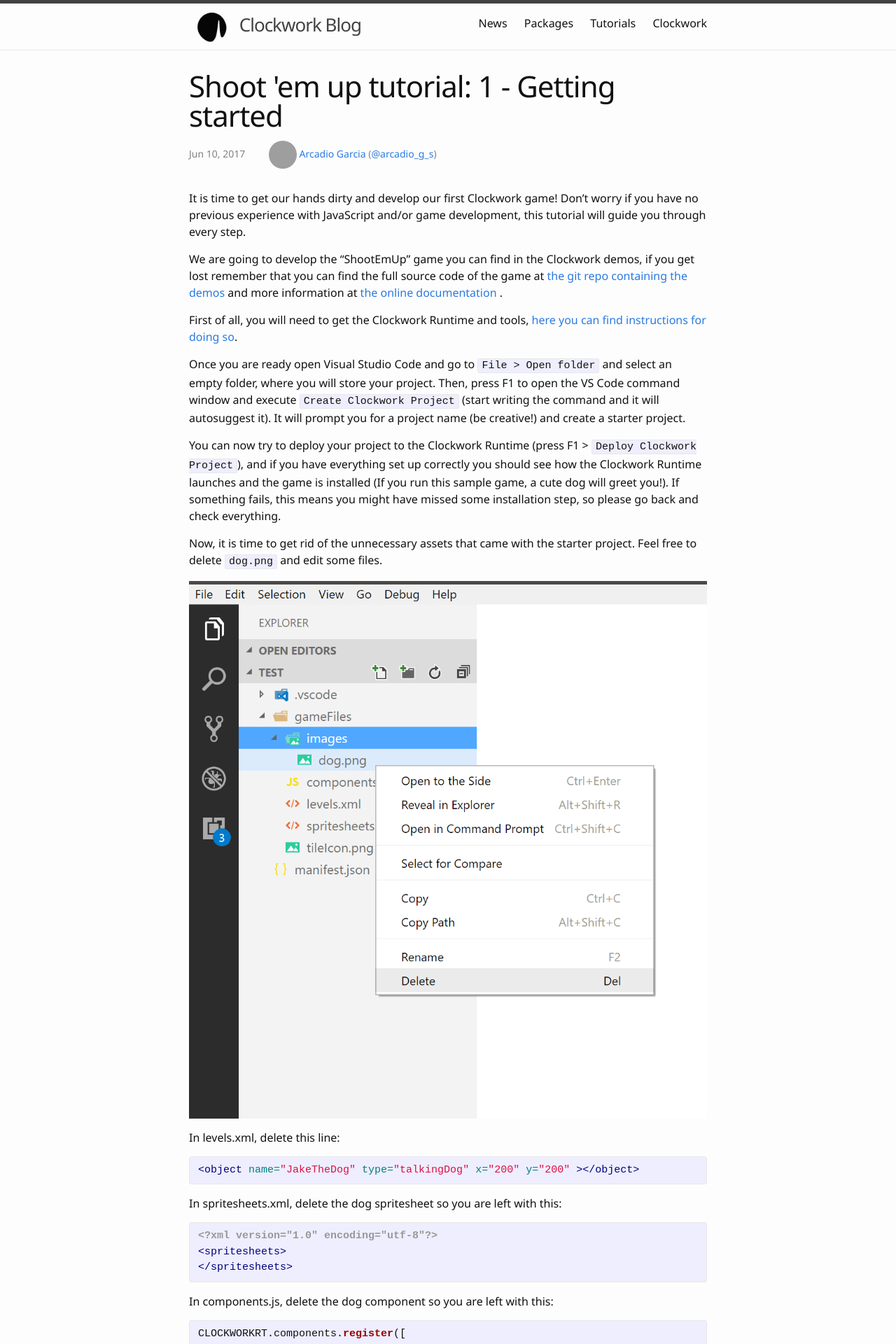
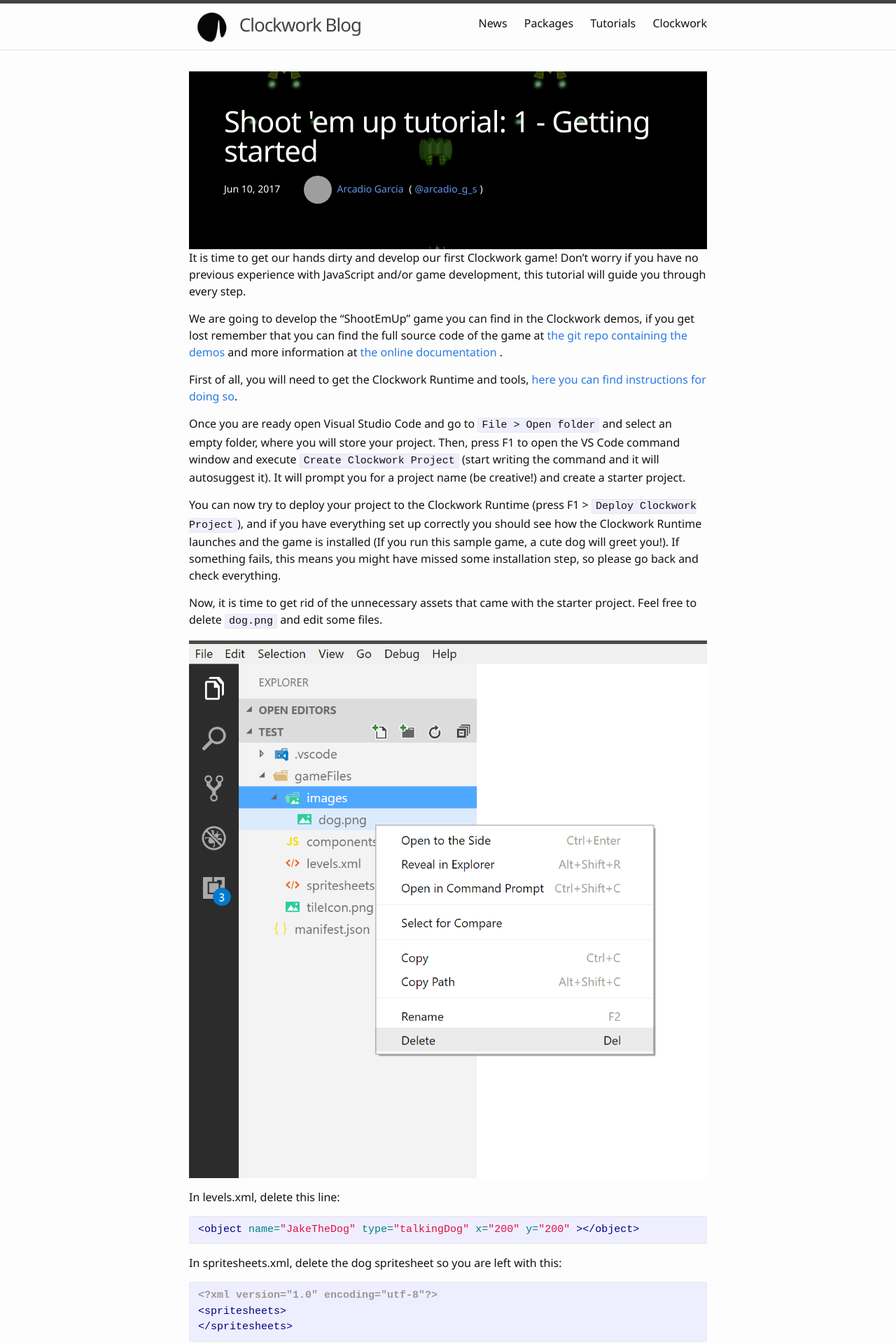
Before and after one commit to ClockworkDev/ClockworkBlog, a Jekyll site: the page built from _posts/2017-6-10-shootemup1.md, in a window 1280 px wide. Shown: the top 1920 px of the page at 70% size. Built offline with Jekyll 4.4.1, drawn with Linux system fonts in a browser that asks for light colours; grey boxes are pictures that could not be loaded.

Commit message:
Keyboard package post

```diff
--- a/_layouts/post.html
+++ b/_layouts/post.html
@@ -4,12 +4,14 @@
 {% assign author = site.data.authors[page.author] %}
 <article class="post" itemscope itemtype="http://schema.org/BlogPosting">
 
-  <header class="post-header">
-    <h1 class="post-title" itemprop="name headline">{{ page.title }}</h1>
-    <p class="post-meta">
-      <time datetime="{{ page.date | date_to_xmlschema }}" itemprop="datePublished">{{ page.date | date: "%b %-d, %Y" }}</time>{% if page.author %}
-       <span itemprop="author" itemscope itemtype="http://schema.org/Person"><img src="{{ author.pic }}" style="height:40px;border-radius:20px;margin-left:30px;"/> <a href="{{ site.baseurl }}/authors#{{ author.name }}"><span itemprop="name">{{ author.name }}</span></a> (<a href="http://twitter.com/{{ author.twitter }}">@{{ author.twitter }}</a>)</span>{%
-      endif %}</p>
+  <header class="post-header-pretty" style="background-image:url('{{ site.baseurl }}{{ page.heropic }}');">
+    <div class="post-header-content">
+      <h1 class="post-title" itemprop="name headline">{{ page.title }}</h1>
+      <p class="post-meta">
+        <time datetime="{{ page.date | date_to_xmlschema }}" itemprop="datePublished">{{ page.date | date: "%b %-d, %Y" }}</time>{% if page.author %}
+        <span itemprop="author" itemscope itemtype="http://schema.org/Person"><img src="{{ author.pic }}" style="height:40px;border-radius:20px;margin-left:30px;"/> <a href="{{ site.baseurl }}/authors#{{ author.name }}"><span itemprop="name">{{ author.name }}</span></a>
+        (<a href="http://twitter.com/{{ author.twitter }}">@{{ author.twitter }}</a>)</span>{% endif %}</p>
+    </div>
   </header>
 
   <div class="post-content" itemprop="articleBody">
@@ -17,10 +19,8 @@
   </div>
 
   <div class="categories">
-    Tags:
-    {% for category in page.categories %}
-      <a href="{{ site.baseurl }}/tags#{{ category }}"> {{ category }} </a>
-    {% endfor %}
+    Tags: {% for category in page.categories %}
+    <a href="{{ site.baseurl }}/tags#{{ category }}"> {{ category }} </a> {% endfor %}
   </div>
 
 </article>
--- a/_sass/_base.scss
+++ b/_sass/_base.scss
@@ -273,3 +273,28 @@
         margin-left:0px;
     }
 }
+
+.post-header-pretty{
+    background: black;
+    background-size:cover;
+    background-position: center;
+}
+
+.post-header-content{
+    padding:50px;
+    background: rgba(0,0,0,0.5);
+}
+
+.post-header-pretty .post-title{
+    color:white;
+}
+
+.post-header-pretty a{
+    color: cornflowerblue;
+    padding: 0px 4px 0px 4px;
+    background: rgba(0,0,0,0.5);
+}
+
+.post-header-pretty .post-meta{
+    color:white;
+}
```
Also changed, not shown: _posts/2017-6-10-keyboard.md (added, +52 -0 lines), pictures/keyboard.jpg (added).
